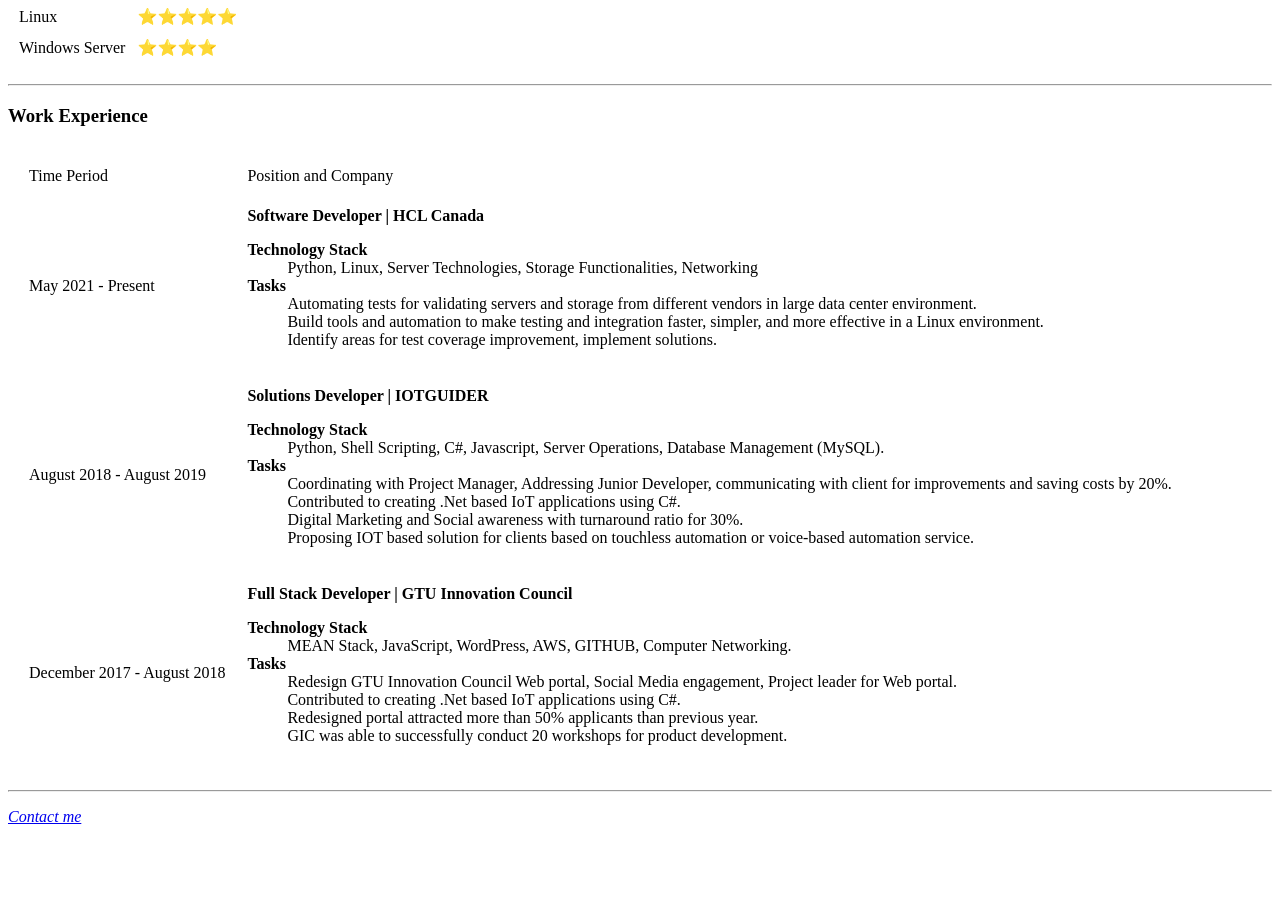
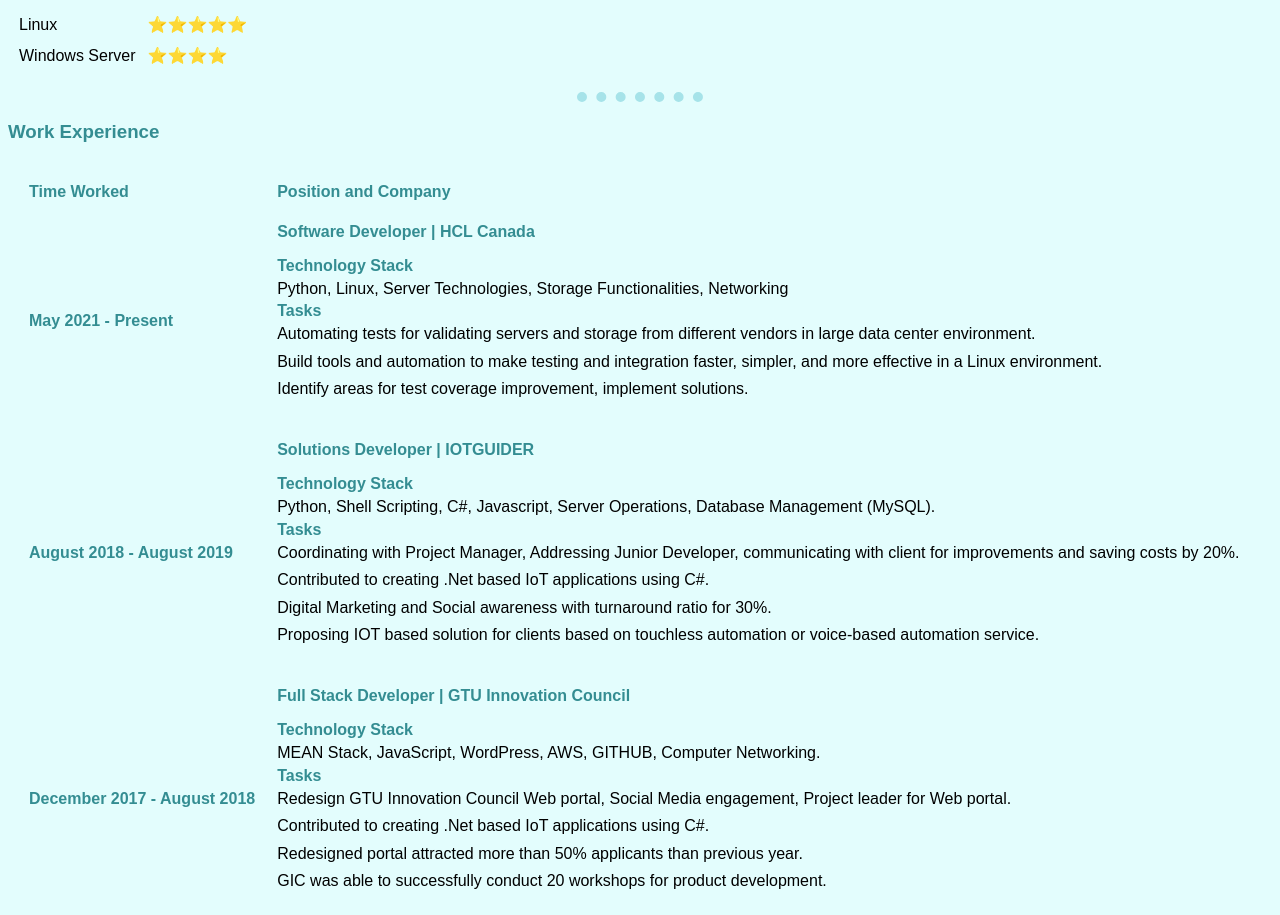
Before and after one commit to nishitpatel28/personal-cv, a plain HTML site: page index.html in a window 1280 px wide. Shown: the part 690-1605 px from the top of the page. Before the commit the page ends 1532 px from the top, so only its background shows below. Drawn offline with Linux system fonts and the light colour scheme.

Commit message:
Adding new files

```diff
--- /dev/null
+++ b/css/master.css
@@ -0,0 +1,30 @@
+body {
+    background-color: #E3FDFD;
+    font-family: Lexend Deca,sans-serif;
+}
+
+hr {
+    border-color: #A6E3E9;
+    border-style: none;
+    border-top-style: dotted;
+    border-width: 10px;
+    width: 10%;
+}
+
+h1,h3 {
+    color: #348d92;
+}
+
+.sub_heading {
+    color: #348d92;
+}
+
+.work-content {
+    margin: 0;
+    padding: 0.5% 0;
+}
+
+.work-heading {
+    color: #348d92;
+    font-weight: bolder;
+}
--- a/index.html
+++ b/index.html
@@ -5,6 +5,7 @@
     <meta http-equiv="X-UA-Compatible" content="IE=edge">
     <meta name="viewport" content="width=device-width, initial-scale=1.0">
     <title>Nishit's Personal Site</title>
+    <link rel="stylesheet" href="css/master.css">
 </head>
 <body>
     <table cellspacing="20">
@@ -30,7 +31,7 @@
         <li>Goal oriented, Problem solver, and Team player</li>
     </ul>
     <dl>
-        <dt><b>Programming Languages:</b></dt>
+        <dt><b class="sub_heading">Programming Languages:</b></dt>
         <table cellspacing="10">
             <tr>
                 <td>Python</td><td>⭐⭐⭐⭐⭐</td>
@@ -43,7 +44,7 @@
                 <td>React.JS</td><td>⭐⭐⭐⭐</td>
             </tr>
         </table>
-        <dt><b>Tools:</b></dt>
+        <dt><b class="sub_heading">Tools:</b></dt>
         <table cellspacing="10">
             <tr>
                 <td>Github</td><td>⭐⭐⭐⭐⭐</td>
@@ -54,13 +55,13 @@
                 <td>Asana</td><td>⭐⭐⭐</td>
             </tr>
         </table>
-        <dt><b>Cloud Technologies:</b></dt>
+        <dt><b class="sub_heading">Cloud Technologies:</b></dt>
         <table cellspacing="10">
             <tr>
                 <td>AWS (Lambda, Route53, EC2)</td><td>⭐⭐⭐</td>
             </tr>
         </table>
-        <dt><b>Environments</b></dt>
+        <dt><b class="sub_heading">Environments</b></dt>
         <table cellspacing="10">
             <tr>
                 <td>Linux</td><td>⭐⭐⭐⭐⭐</td>
@@ -74,57 +75,57 @@
     <h3>Work Experience</h3>
     <table cellspacing="20">
         <tr>
-            <td>Time Period</td>
-            <td>Position and Company</td>
+            <td class="work-heading">Time Worked</td>
+            <td class="work-heading">Position and Company</td>
         </tr>
         <tr>
-            <td>May 2021 - Present</td>
+            <td class="work-heading">May 2021 - Present</td>
             <td>
-                <b>Software Developer | HCL Canada</b>
+                <b class="sub_heading">Software Developer | HCL Canada</b>
                 <dl>
-                    <dt><b>Technology Stack</b></dt>
-                    <dd> Python, Linux, Server Technologies, Storage Functionalities, Networking</dd>
-                    <dt><b>Tasks</b></dt>
-                    <dd>Automating tests for validating servers and storage from different vendors in large
+                    <dt><b class="sub_heading">Technology Stack</b></dt>
+                    <dd class="work-content"> Python, Linux, Server Technologies, Storage Functionalities, Networking</dd>
+                    <dt><b class="sub_heading">Tasks</b></dt>
+                    <dd class="work-content">Automating tests for validating servers and storage from different vendors in large
                         data center environment.</dd>
-                    <dd>Build tools and automation to make testing and integration faster, simpler, and more
+                    <dd class="work-content">Build tools and automation to make testing and integration faster, simpler, and more
                         effective in a Linux environment.</dd>
-                    <dd>Identify areas for test coverage improvement, implement solutions.</dd>
+                    <dd class="work-content">Identify areas for test coverage improvement, implement solutions.</dd>
                 </dl>
             </td>
         </tr>
         <tr>
-            <td>August 2018 - August 2019</td>
+            <td class="work-heading">August 2018 - August 2019</td>
             <td>
-                <b>Solutions Developer | IOTGUIDER</b>
+                <b class="sub_heading">Solutions Developer | IOTGUIDER</b>
                 <dl>
-                    <dt><b>Technology Stack</b></dt>
-                    <dd> Python, Shell Scripting, C#, Javascript, Server Operations, Database
+                    <dt><b class="sub_heading">Technology Stack</b></dt>
+                    <dd class="work-content"> Python, Shell Scripting, C#, Javascript, Server Operations, Database
                         Management (MySQL).</dd>
-                    <dt><b>Tasks</b></dt>
-                    <dd>Coordinating with Project Manager, Addressing Junior Developer, communicating
+                    <dt><b class="sub_heading">Tasks</b></dt>
+                    <dd class="work-content">Coordinating with Project Manager, Addressing Junior Developer, communicating
                         with client for improvements and saving costs by 20%.</dd>
-                    <dd>Contributed to creating .Net based IoT applications using C#.</dd>
-                    <dd>Digital Marketing and Social awareness with turnaround ratio for 30%.</dd>
-                    <dd>Proposing IOT based solution for clients based on touchless automation or voice-based
+                    <dd class="work-content">Contributed to creating .Net based IoT applications using C#.</dd>
+                    <dd class="work-content">Digital Marketing and Social awareness with turnaround ratio for 30%.</dd>
+                    <dd class="work-content">Proposing IOT based solution for clients based on touchless automation or voice-based
                         automation service.</dd>
                 </dl>
             </td>
         </tr>
         <tr>
-            <td>December 2017 - August 2018</td>
+            <td class="work-heading">December 2017 - August 2018</td>
             <td>
-                <b>Full Stack Developer | GTU Innovation Council</b>
+                <b class="sub_heading">Full Stack Developer | GTU Innovation Council</b>
                 <dl>
-                    <dt><b>Technology Stack</b></dt>
-                    <dd> MEAN Stack, JavaScript, WordPress, AWS, GITHUB, Computer
+                    <dt><b class="sub_heading">Technology Stack</b></dt>
+                    <dd class="work-content"> MEAN Stack, JavaScript, WordPress, AWS, GITHUB, Computer
                         Networking.</dd>
-                    <dt><b>Tasks</b></dt>
-                    <dd> Redesign GTU Innovation Council Web portal, Social Media engagement, Project
+                    <dt><b class="sub_heading">Tasks</b></dt>
+                    <dd class="work-content"> Redesign GTU Innovation Council Web portal, Social Media engagement, Project
                         leader for Web portal.</dd>
-                    <dd>Contributed to creating .Net based IoT applications using C#.</dd>
-                    <dd>Redesigned portal attracted more than 50% applicants than previous year.</dd>
-                    <dd>GIC was able to successfully conduct 20 workshops for product development.</dd>
+                    <dd class="work-content">Contributed to creating .Net based IoT applications using C#.</dd>
+                    <dd class="work-content">Redesigned portal attracted more than 50% applicants than previous year.</dd>
+                    <dd class="work-content">GIC was able to successfully conduct 20 workshops for product development.</dd>
                 </dl>
             </td>
         </tr>
```
